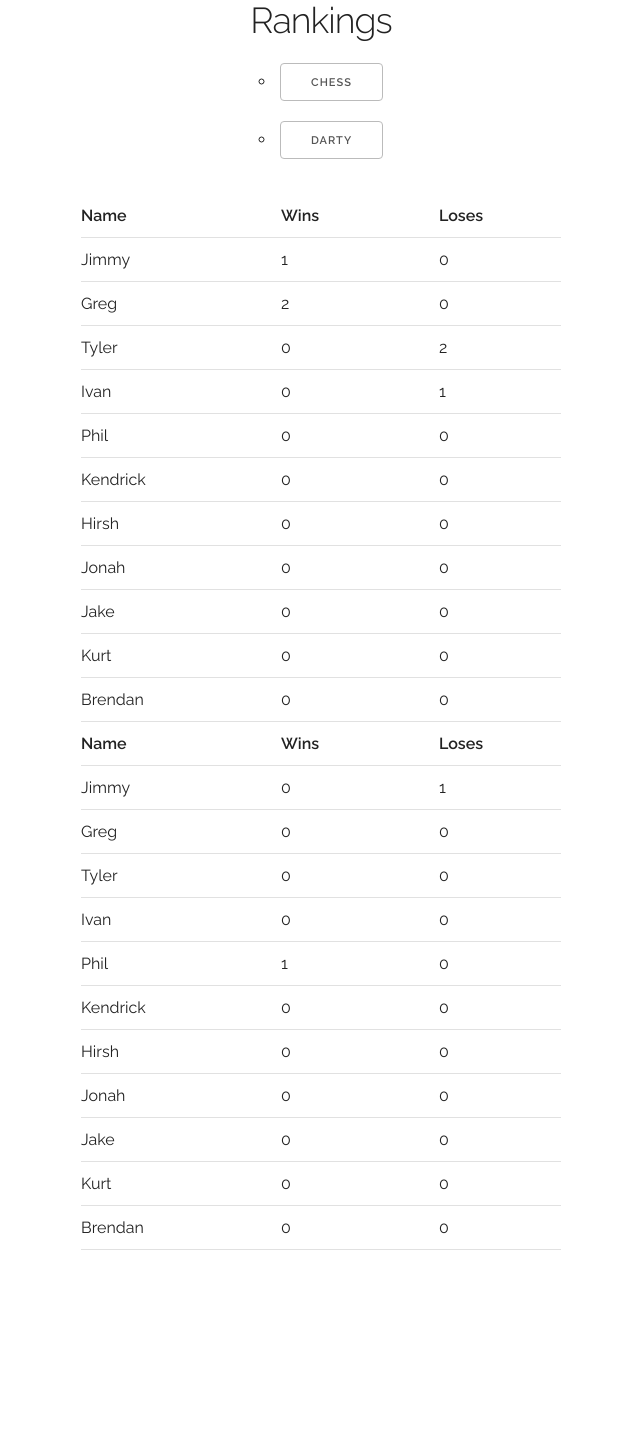
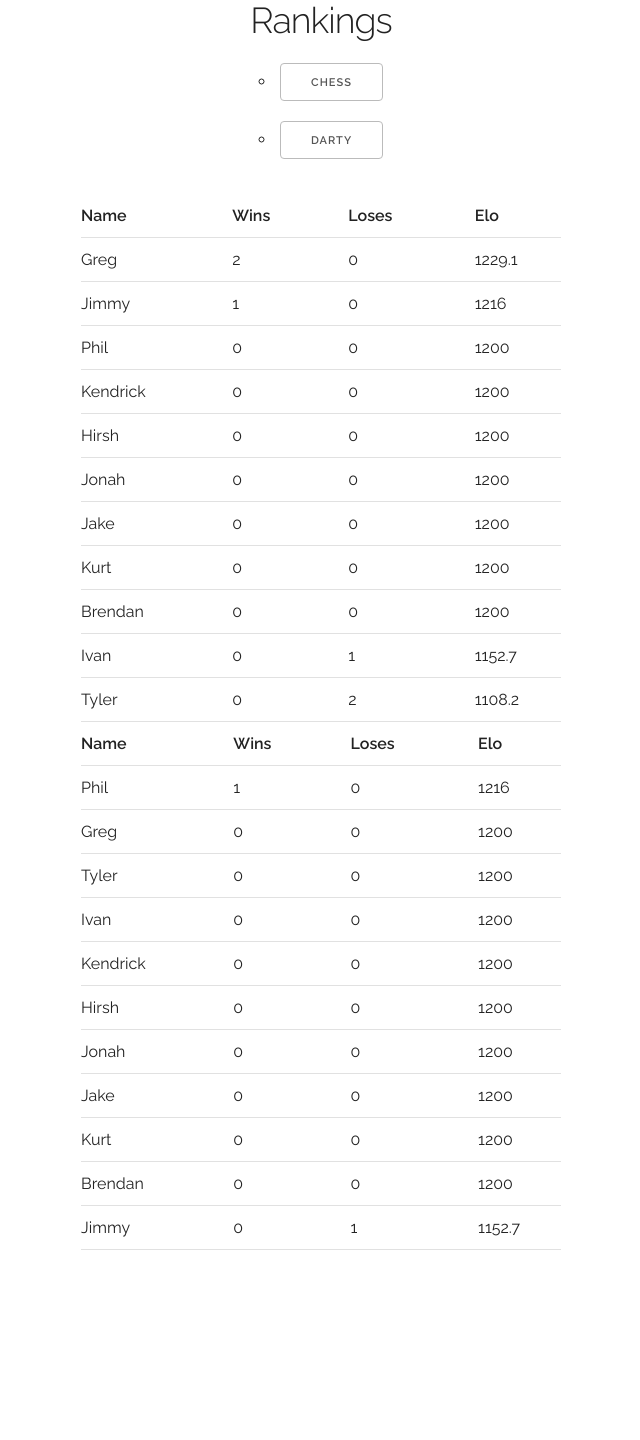
Before and after one commit to jkell17/tenman, a Django app: page / in a window 1280 px wide. Shown: the part 1362-2802 px from the top of the page, without its empty margins (319-959 px from the left). Run offline with Django 3.2, Linux system fonts and the light colour scheme; data comes from the database, SQL or seed files in the repository; both versions use the stored data as it was after the commit; some libraries are stand-ins or nearby versions.

Commit message:
with elo

```diff
--- a/boards/models.py
+++ b/boards/models.py
@@ -7,8 +7,8 @@ from django import forms
 # Create your models here.
 class Player(models.Model):
     name = models.CharField(max_length=200, primary_key=True)
+
     hometown = models.CharField(max_length=200)
-
     def __str__(self):              # __unicode__ on Python 2
         return "%s" % self.name
 
--- a/boards/templates/boards/index.html
+++ b/boards/templates/boards/index.html
@@ -80,15 +80,17 @@
               <th>Name</th>
               <th>Wins</th>
               <th>Loses</th>
+              <th>Elo</th>
             </tr>
           </thead>
           <tbody>
-            {% for k,v in value.items %}
+
+            {% for k in value %}
             <tr>
-              <td>{{k}}</td>
-              {% for i in v%}
-              <td>{{i}} </td>
-              {% endfor %}
+              <td>{{k.name}}</td>
+              <td>{{k.wins}}</td>
+              <td>{{k.loses}}</td>
+              <td>{{k.elo |floatformat}}</td>
             </tr>
             {% endfor %}
           </tbody>
--- a/boards/views.py
+++ b/boards/views.py
@@ -4,6 +4,21 @@ from .models import Player, Game, GameForm, Competition
 from django.http import HttpResponseRedirect
 from django.core.urlresolvers import reverse
 
+class PlayerElo:
+    def __init__(self, elo):
+        self.elo = elo
+
+    def expected(self, opp):
+         return 1. / (1. + 10.**((opp.elo -self.elo)/ 400.))
+
+    def play(self, opp, win):
+        if win:
+            result = 1
+        else:
+            result = -1
+        self.elo = self.elo + 32.*(result - self.expected(opp))
+        opp.elo = opp.elo + 32.*(-1*result - opp.expected(self))
+        return self.elo
 
 def make_rankings():
 	rankings = {}
@@ -13,11 +28,29 @@ def make_rankings():
 	g = Game.objects.all()
 
 	for comp in c:
-		rankings[comp] = {key:[0,0] for key in p}
+		rankings[comp] = {key:[0,0,1200] for key in p}
 	for game in g:
+		elo_win = PlayerElo(rankings[game.comp][game.winner][2])
+		elo_lose = PlayerElo(rankings[game.comp][game.loser][2])
+		elo_win.play(elo_lose, win=True)
+		rankings[game.comp][game.winner][2] = elo_win.elo
+		rankings[game.comp][game.loser][2] = elo_lose.elo
 		rankings[game.comp][game.winner][0] += 1
 		rankings[game.comp][game.loser][1] += 1
-	return rankings
+
+	final = {}
+	for r in rankings:
+		i = []
+		keys= rankings[r].keys()
+		for k in keys:
+			l = {}
+			l['name'] = k.name
+			l['wins'] = rankings[r][k][0]
+			l['loses'] = rankings[r][k][1]
+			l['elo'] = rankings[r][k][2]
+			i.append(l)
+		final[r]= sorted(i, key=lambda k: -k['elo'])
+	return final
 
 def index(request):
 	if request.method == 'POST':
```
Also changed, not shown: scripts/make_rankings.py (+36 -5 lines), boards/migrations/0007_player_elo.py (added), boards/migrations/0008_auto_20170402_2331.py (added), boards/migrations/0009_auto_20170402_2336.py (added), boards/migrations/0010_auto_20170403_0043.py (added), db.sqlite3.
